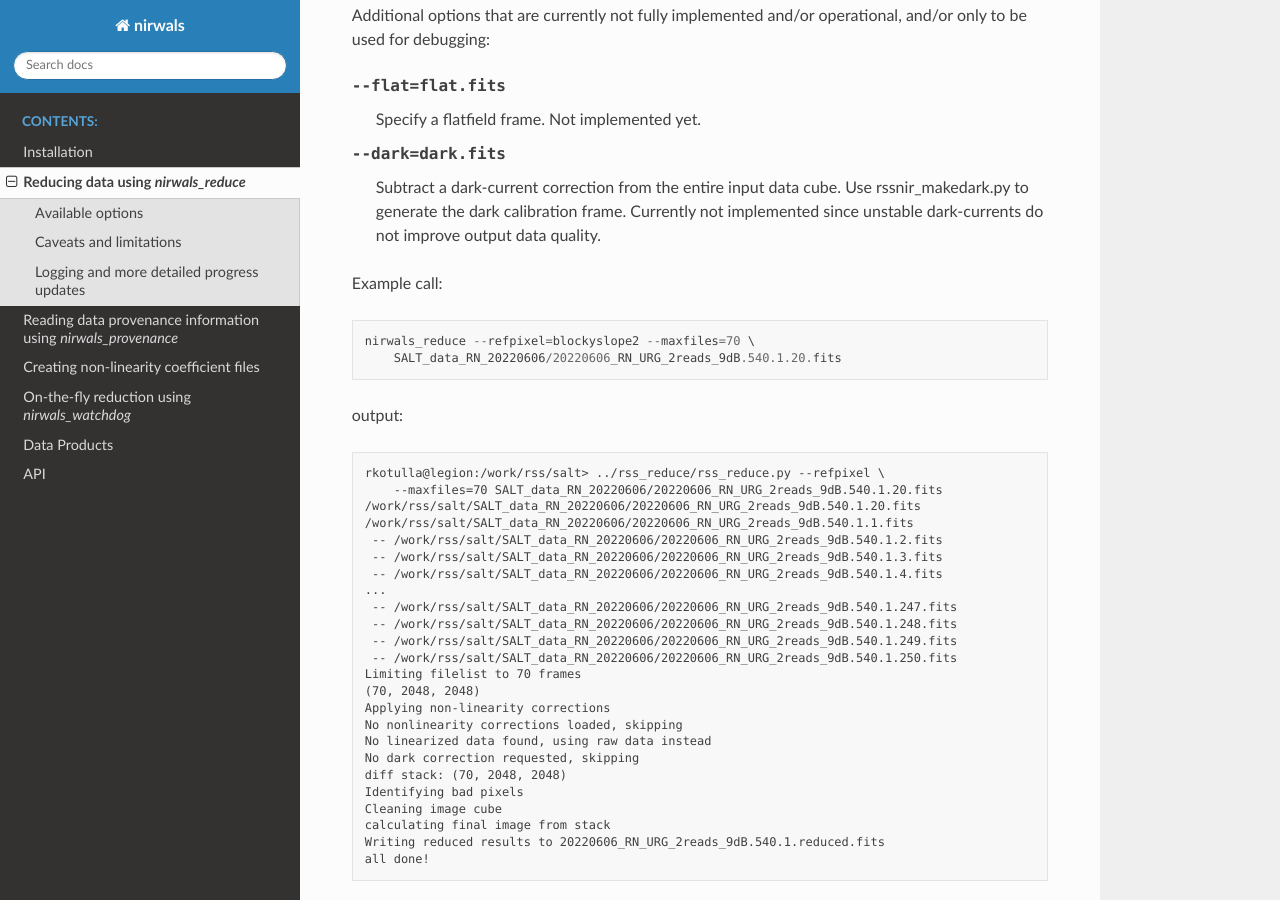
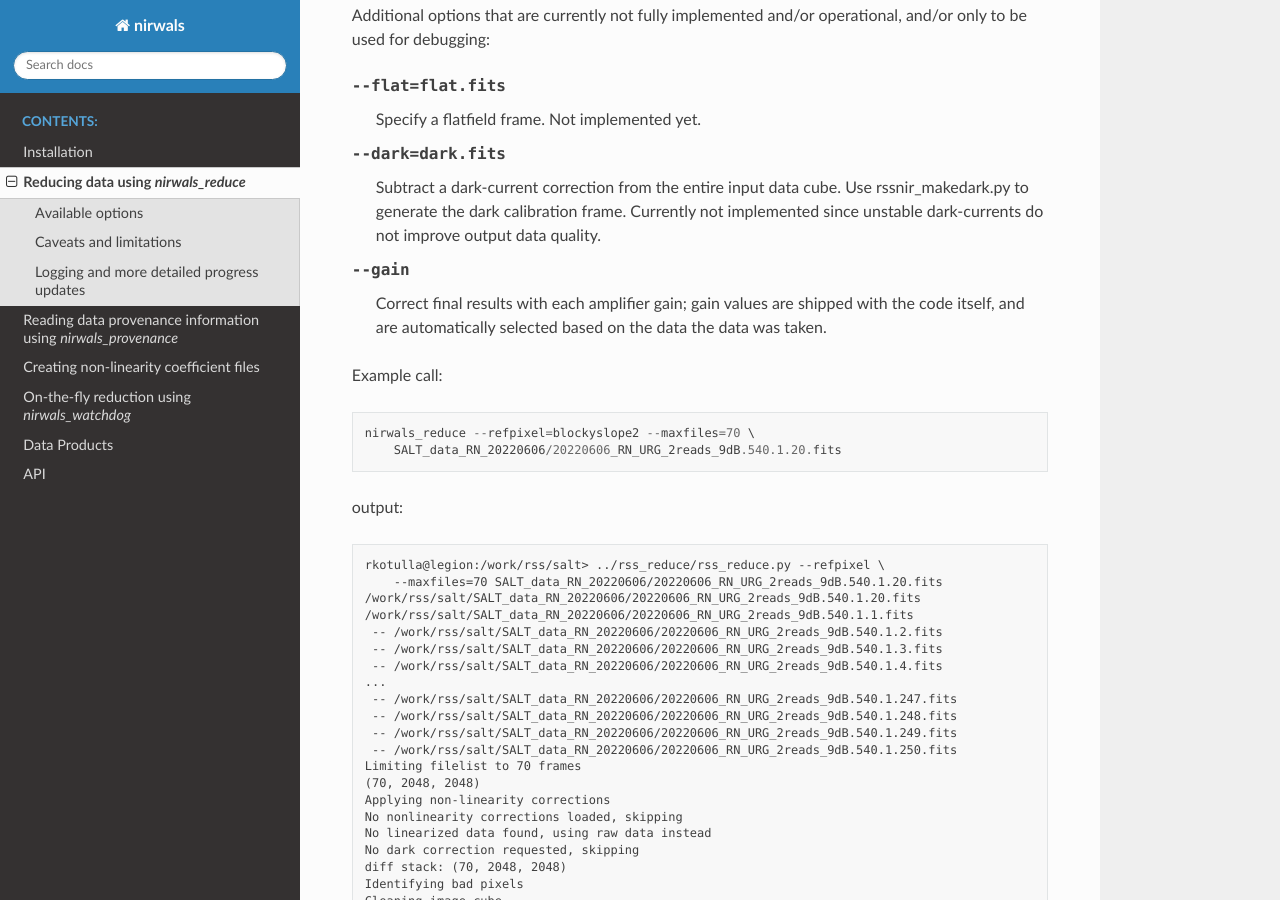
Before and after one commit to SALT-NIRWALS/nirwals, a Sphinx documentation site: the page built from docs/source/usage_reduce.rst, in a window 1280 px wide and 900 px high, scrolled down 2454 px. Built offline with Sphinx 7.4.7 and the Read the Docs theme 2.0.0, drawn with Linux system fonts in a browser that asks for light colours; pages that are not in the unit, such as notebooks, are missing from menus.

Commit message:
added documentation for --gain option.

```diff
--- a/docs/source/usage_reduce.rst
+++ b/docs/source/usage_reduce.rst
@@ -24,7 +24,7 @@ for each parameter is presented below::
                           [--persistency PERSISTENCY_MODE] [--saturation SATURATION]
                           [--dumps WRITE_DUMPS] [--debugpngs]
                           [--refpixel REF_PIXEL_MODE] [--flat4salt] [--report]
-                          [--speedy] [--ncores N_CORES]
+                          [--speedy] [--ncores N_CORES] [--gain]
                           [--algorithm {rauscher2007,linreg,pairwise}]
                           files [files ...]
 
@@ -127,6 +127,9 @@ only to be used for debugging:
   data cube. Use rssnir_makedark.py to generate the dark calibration frame. Currently
   not implemented since unstable dark-currents do not improve output data quality.
 
+:kbd:`--gain`
+  Correct final results with each amplifier gain; gain values are shipped with the code itself,
+  and are automatically selected based on the data the data was taken.
 
 Example call::
 
```
